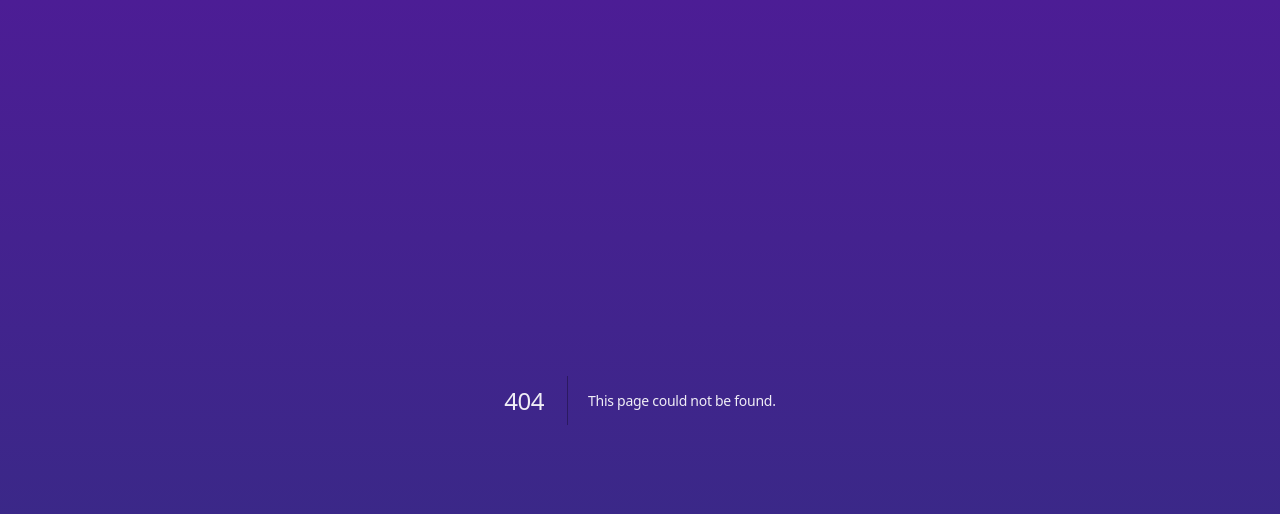
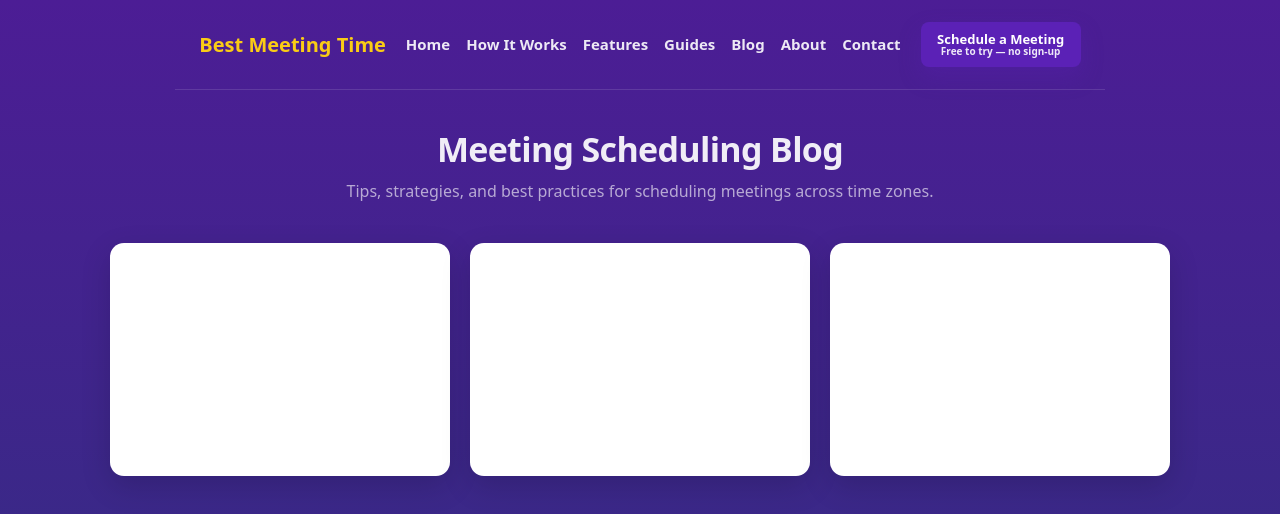
Before and after one commit to techtalk1282/Best-Meeting-Time, a Next.js app: page /blog in a window 1280 px wide. Before the commit this address had no page. Shown: the top 514 px of the page. Built offline with nearby package versions, Linux system fonts and the light colour scheme.

Commit message:
Create blog overview page to resolve 404 and improve site structure
This file creates the blog overview page with SEO content and initial article structure.

```diff
--- /dev/null
+++ b/app/blog/page.tsx
@@ -0,0 +1,93 @@
+/**
+ * File: app/blog/page.tsx
+ * Version: v1.0 (BLOG OVERVIEW PAGE)
+ * Date: 2026-05-05
+ *
+ * PURPOSE:
+ * - Fix /blog 404
+ * - Add SEO content hub for AdSense
+ * - Provide initial article structure
+ *
+ * ROLLBACK:
+ * - Delete this file if blog is removed from nav
+ */
+
+import SiteNav from "../ui/SiteNav";
+import FooterSection from "../ui/FooterSection";
+
+export default function BlogPage() {
+  return (
+    <>
+      <SiteNav />
+
+      <main style={pageWrap}>
+        <div style={header}>
+          <h1 style={title}>Meeting Scheduling Blog</h1>
+          <p style={subtitle}>
+            Tips, strategies, and best practices for scheduling meetings across time zones.
+          </p>
+        </div>
+
+        <div style={grid}>
+          <a href="/how-to-schedule-meetings-across-time-zones" style={card}>
+            <h2>How to Schedule Meetings Across Time Zones</h2>
+            <p>Step-by-step process for global scheduling without confusion.</p>
+          </a>
+
+          <a href="/best-meeting-times-remote-teams" style={card}>
+            <h2>Best Meeting Times for Remote Teams</h2>
+            <p>Find overlap times that actually work for distributed teams.</p>
+          </a>
+
+          <a href="/time-zone-meeting-planner-guide" style={card}>
+            <h2>Time Zone Meeting Planner Guide</h2>
+            <p>Learn how to use scheduling tools effectively.</p>
+          </a>
+        </div>
+      </main>
+
+      <FooterSection />
+    </>
+  );
+}
+
+/* STYLES */
+
+const pageWrap = {
+  maxWidth: "1100px",
+  margin: "0 auto",
+  padding: "40px 20px 80px",
+  color: "white",
+};
+
+const header = {
+  textAlign: "center" as const,
+  marginBottom: "40px",
+};
+
+const title = {
+  fontSize: "34px",
+  fontWeight: 900,
+  marginBottom: "10px",
+};
+
+const subtitle = {
+  fontSize: "16px",
+  opacity: 0.85,
+};
+
+const grid = {
+  display: "grid",
+  gridTemplateColumns: "repeat(3, 1fr)",
+  gap: "20px",
+};
+
+const card = {
+  background: "white",
+  color: "#1e1b4b",
+  padding: "20px",
+  borderRadius: "14px",
+  textDecoration: "none",
+  fontWeight: 700,
+  boxShadow: "0 10px 30px rgba(0,0,0,0.15)",
+};
```
